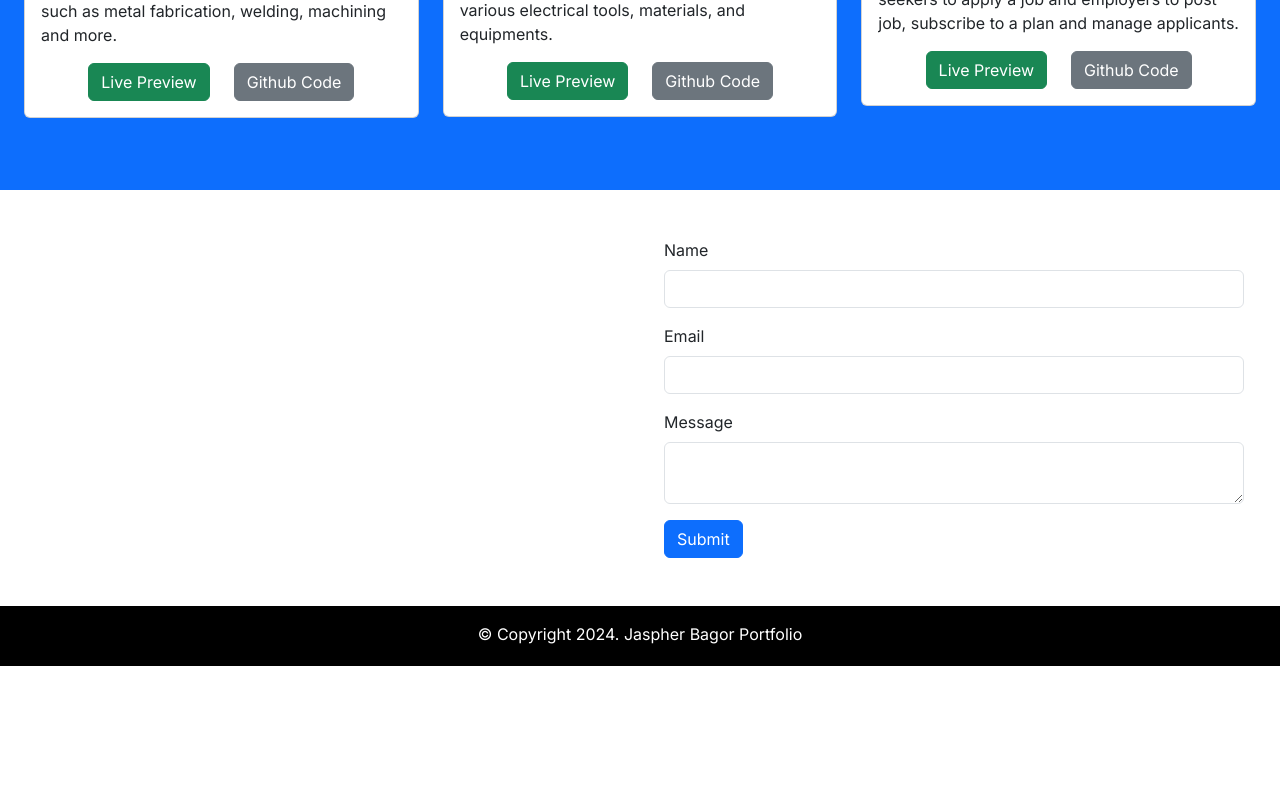
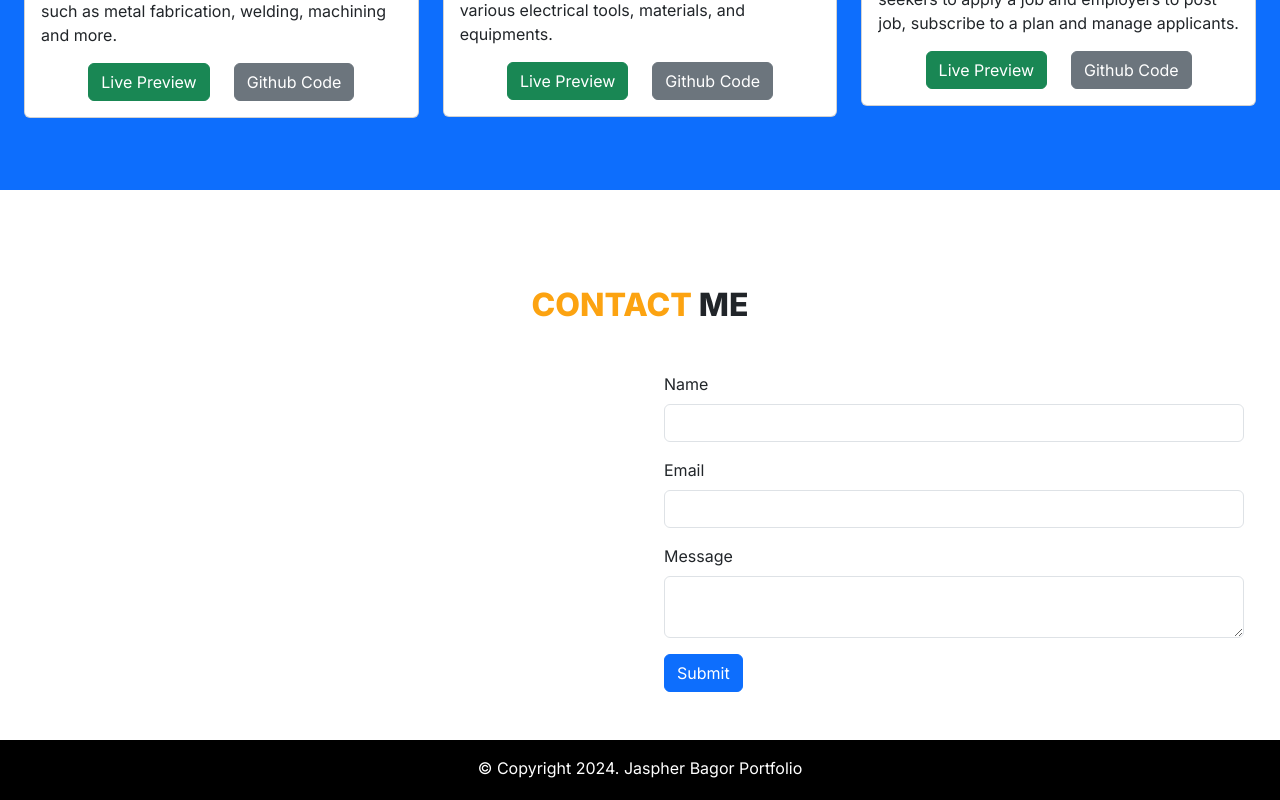
Before and after one commit to jaspherbagor/React-Portfolio, a React (Create React App) app in the folder jaspher-portfolio/: page / in a window 1280 px wide. Shown: the part 1749-2549 px from the top of the page. Before the commit the page ends 2415 px from the top, so only its background shows below. Built offline with nearby package versions, Linux system fonts and the light colour scheme.

Commit message:
added a heading on the contact section

```diff
--- a/jaspher-portfolio/src/components/pages/home.jsx
+++ b/jaspher-portfolio/src/components/pages/home.jsx
@@ -125,6 +125,7 @@ const Home = () => {
         </div>
       </section>
       <section className="contact-section container-fluid px-md-4 px-sm-4 px-2 py-5">
+        <h2 className="text-center fw-bolder my-5"><span>CONTACT</span> ME</h2>
         <div className="row">
           <div className="col-md-6 d-flex justify-content-center align-items-center">
             <div className="container">
```
